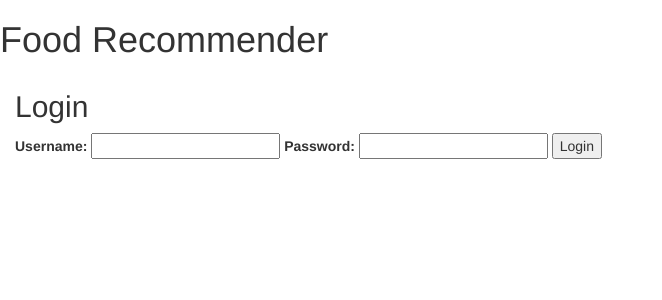
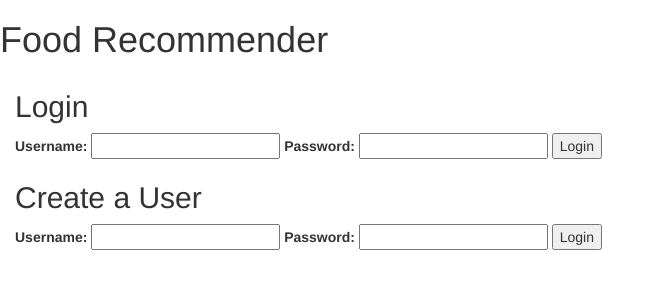
Before and after one commit to Lucytheanimefan/eat-food, a Flask app: page / in a window 1280 px wide. Shown: the top 300 px of the page, without its empty margins (0-662 px from the left). Run offline with Flask 2, Linux system fonts and the light colour scheme; some libraries are stand-ins or nearby versions.

Commit message:
Creating an account works

```diff
--- a/app.py
+++ b/app.py
@@ -25,18 +25,16 @@ url = 'https://api.nutritionix.com/v1_1/search?'
 def results():
 	return render_template('results.html')
 
-@app.route("/createaccount")
+@app.route("/createaccount",methods=['POST','GET'])
 def createaccount():
 	return create_account(request.json['username'], request.json['password'])
 
-@app.route("/login")
-@app.route("/home")
 @app.route("/")
 def hello():
 	return render_template('login.html')
 
 @app.route("/search")
-def hello():
+def search():
 	return render_template('main.html')
 
 
--- a/static/js/script.js
+++ b/static/js/script.js
@@ -40,7 +40,7 @@ $(document).on('click', '.dropdown-menu li a', function() {
 });
 
 function getUserInput() {
-	data['username']=username;
+    data['username'] = username;
     data['weight'] = $('#weight').val();
     data['height_ft'] = $('#height_ft').val();
     data['height_in'] = $('#height_in').val();
@@ -64,14 +64,15 @@ $('input:checkbox.restriction').each(function() {
 function createUser(username, password) {
     $.ajax({
         type: 'POST',
-        url: '/getResults',
-        data: JSON.stringify(data),
+        url: '/createaccount',
+        data: JSON.stringify({ "username": username, "password": password }),
         contentType: 'application/json; charset=utf-8',
         dataType: 'json',
         processData: false,
         success: function(response) {
-            console.log('in ajax');
+            console.log('in ajax create user');
             console.log(response);
+            alert(response);
 
         }
     });
--- a/templates/login.html
+++ b/templates/login.html
@@ -1,6 +1,17 @@
 {% extends "layout.html" %} {% block body %}
 <h2>Login</h2>
-<form action="{{ url_for('login') }}" method=post>
+<form>
+    <dl>
+        <label>Username:</label>
+        <input type=text id = "username" name=username>
+        <label>Password:</label>
+        <input type=password id='password' name=password>
+        <input type=submit value=Login onclick="login($('#username').val(), $('#password').val())">
+    </dl>
+</form>
+
+<h2>Create a User</h2>
+<form>
     <dl>
         <label>Username:</label>
         <input type=text id = "username" name=username>
```
Also changed, not shown: 1 other file.
